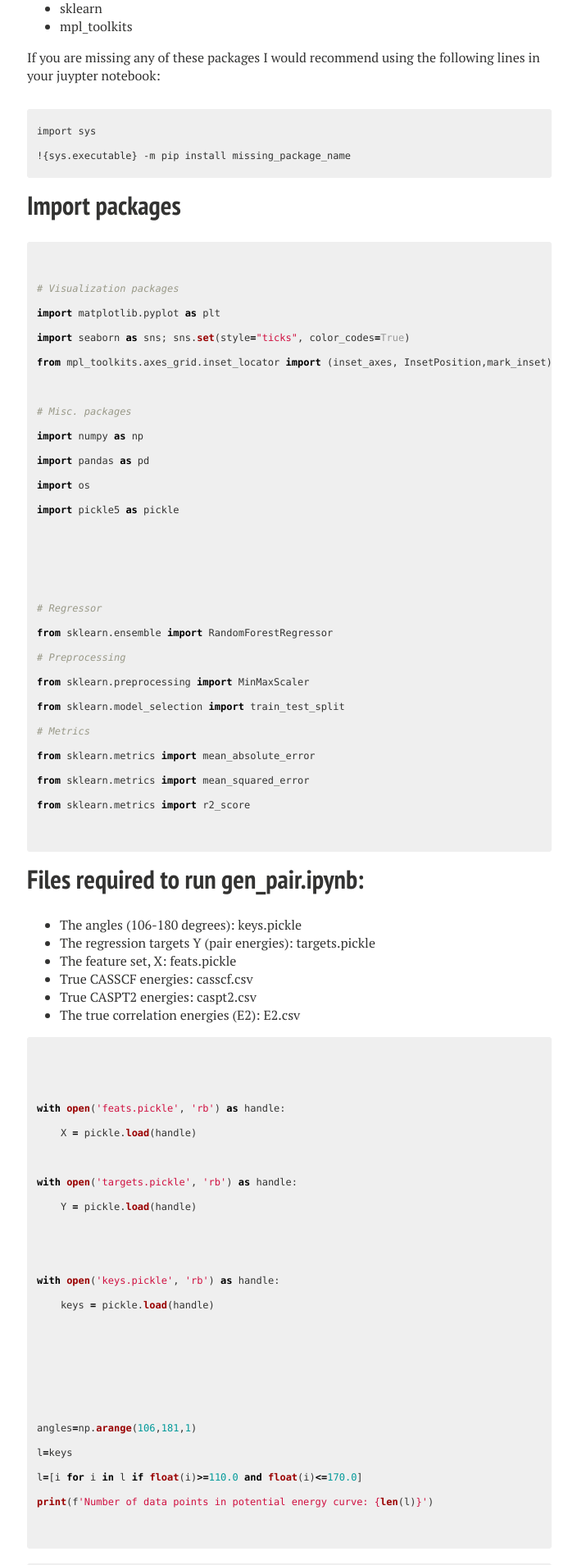
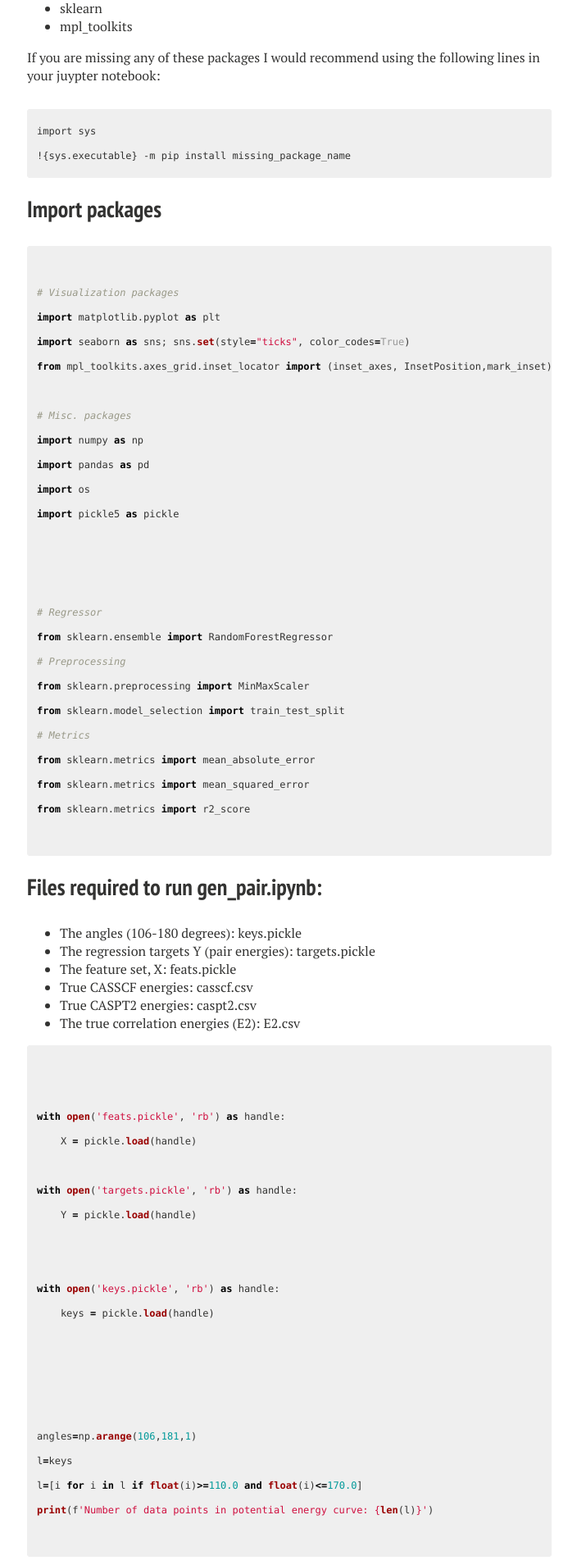
Before and after one commit to ChemRacer/DDQC_Demo, a Jekyll site: the page built from ddcaspt2.md, in a window 1280 px wide. Shown: the part 503-2412 px from the top of the page at 82% size, without its empty margins (287-991 px from the left). Built offline with Jekyll 4.4.1, drawn with Linux system fonts in a browser that asks for light colours; nearby versions of some CDN libraries.

Commit message:
Tue Dec 14 15:10:15 EST 2021

````diff
--- a/ddcaspt2.md
+++ b/ddcaspt2.md
@@ -24,7 +24,7 @@ import sys
 !{sys.executable} -m pip install missing_package_name
 ```
 
-# Import packages
+## Import packages
 
 ```python
 
@@ -54,7 +54,7 @@ from sklearn.metrics import r2_score
 ```
 
 
-# Files required to run gen_pair.ipynb:
+## Files required to run gen_pair.ipynb:
 - The angles (106-180 degrees): keys.pickle
 - The regression targets Y (pair energies): targets.pickle
 - The feature set, X: feats.pickle
@@ -105,7 +105,8 @@ caspt2=pd.read_csv('caspt2.csv',index_col='Label').drop(columns='Unnamed: 0')
 casscf=pd.read_csv('casscf.csv',index_col='Label').drop(columns='Unnamed: 0').loc[map(float,test_ind)].rename(columns={'SCF':0})
 E1Dict=pd.read_csv("E2.csv").rename(columns={'Unnamed: 0':'Label'}).set_index('Label')
 ```
-# First Evaluation Metric
+
+## First Evaluation Metric
 Features are scaled and then a random forest regressor is trained to predict pair energies. 70% of the data for training and 30% for testing.
 ```python
 scaler = MinMaxScaler().fit(X_train)
@@ -181,7 +182,7 @@ plt.show()
 ![](/images/PEC_4_3_1D_VDZP_LC.png)
 
 
-# Second Evaluation Metric
+## Second Evaluation Metric
 Learning curves are used to evaluate the effectiveness of our model with respect to the total correlation energies. The amount of test data is held the same as training set is systematically increased.
 ```python
 # Create the dataset
````
Also changed, not shown: 1 other file.
